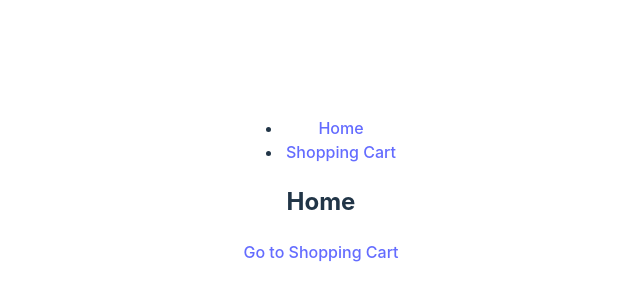
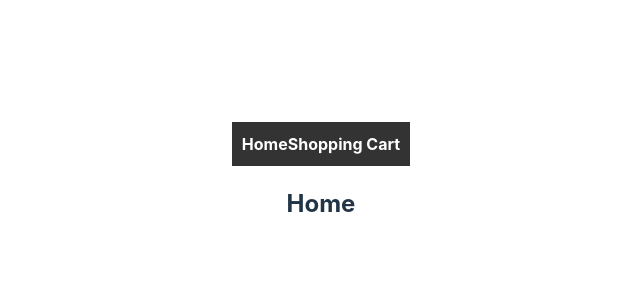
Before and after one commit to AndrewHulme88/shopping-cart, a React (Vite) app: page / in a window 1280 px wide. Shown: the part 218-518 px from the top of the page, without its empty margins (319-959 px from the left). Built offline with nearby package versions, Linux system fonts and the light colour scheme.

Commit message:
Styled and implemented navbar

```diff
--- /dev/null
+++ b/src/Navbar.css
@@ -0,0 +1,26 @@
+nav {
+  background-color: #333;
+  padding: 10px;
+}
+
+nav ul {
+  display: flex;
+  justify-content: space-around;
+  list-style-type: none;
+  margin: 0;
+  padding: 0;
+}
+
+nav li {
+  margin: 0;
+}
+
+nav a {
+  color: white;
+  text-decoration: none;
+  font-weight: bold;
+}
+
+nav a:hover {
+  text-decoration: underline;
+}
--- a/src/components/Home.jsx
+++ b/src/components/Home.jsx
@@ -5,7 +5,6 @@
   return (
     <div>
       <h2>Home</h2>
-      <Link to="/cart">Go to Shopping Cart</Link>
     </div>
   );
 }
--- a/src/components/Navbar.jsx
+++ b/src/components/Navbar.jsx
@@ -1,5 +1,6 @@
 import React from 'react';
 import { Link } from 'react-router-dom';
+import '../Navbar.css';
 
 const Navbar = () => {
   return (
--- a/src/components/ShoppingCart.jsx
+++ b/src/components/ShoppingCart.jsx
@@ -5,7 +5,6 @@
   return (
     <div>
       <h2>Your Shopping Cart</h2>
-      <Link to="/">Go Home</Link>
     </div>
   );
 }
```
